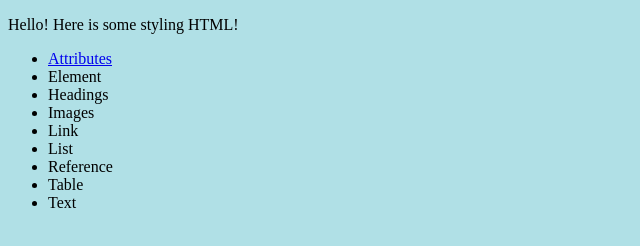
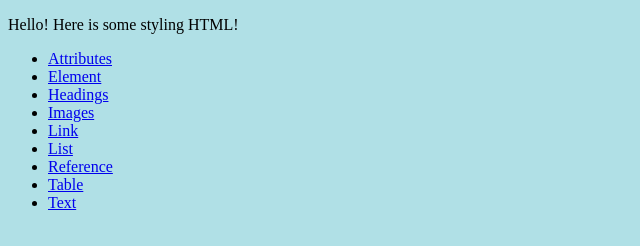
Before and after one commit to Gwammer/Gwammer.github.io, a plain HTML site: page exercises/index.html in a window 1280 px wide. Shown: the whole page, without its empty margins (0-640 px from the left). Drawn offline with Linux system fonts and the light colour scheme.

Commit message:
Update index.html

```diff
--- a/exercises/index.html
+++ b/exercises/index.html
@@ -9,13 +9,13 @@
 
   <ul>
     <li><a href="attributes.html">Attributes</a></li>
-    <li><a herf="element.html">Element</a></li>
-    <li><a herf="headings.html">Headings</a></li>
-    <li><a herf="image.html">Images</a></li>
-    <li><a herf="link.html">Link</a></li>
-    <li><a herf="list.html">List</a></li>
-    <li><a herf="reference.html">Reference</a></li>
-    <li><a herf="table.html">Table<a/></li>
-    <li><a herf="text.html">Text<a/></li>
+    <li><a href="element.html">Element</a></li>
+    <li><a href="headings.html">Headings</a></li>
+    <li><a href="image.html">Images</a></li>
+    <li><a href="link.html">Link</a></li>
+    <li><a href="list.html">List</a></li>
+    <li><a href="reference.html">Reference</a></li>
+    <li><a href="table.html">Table<a/></li>
+    <li><a href="text.html">Text<a/></li>
 
   </ul>
```
